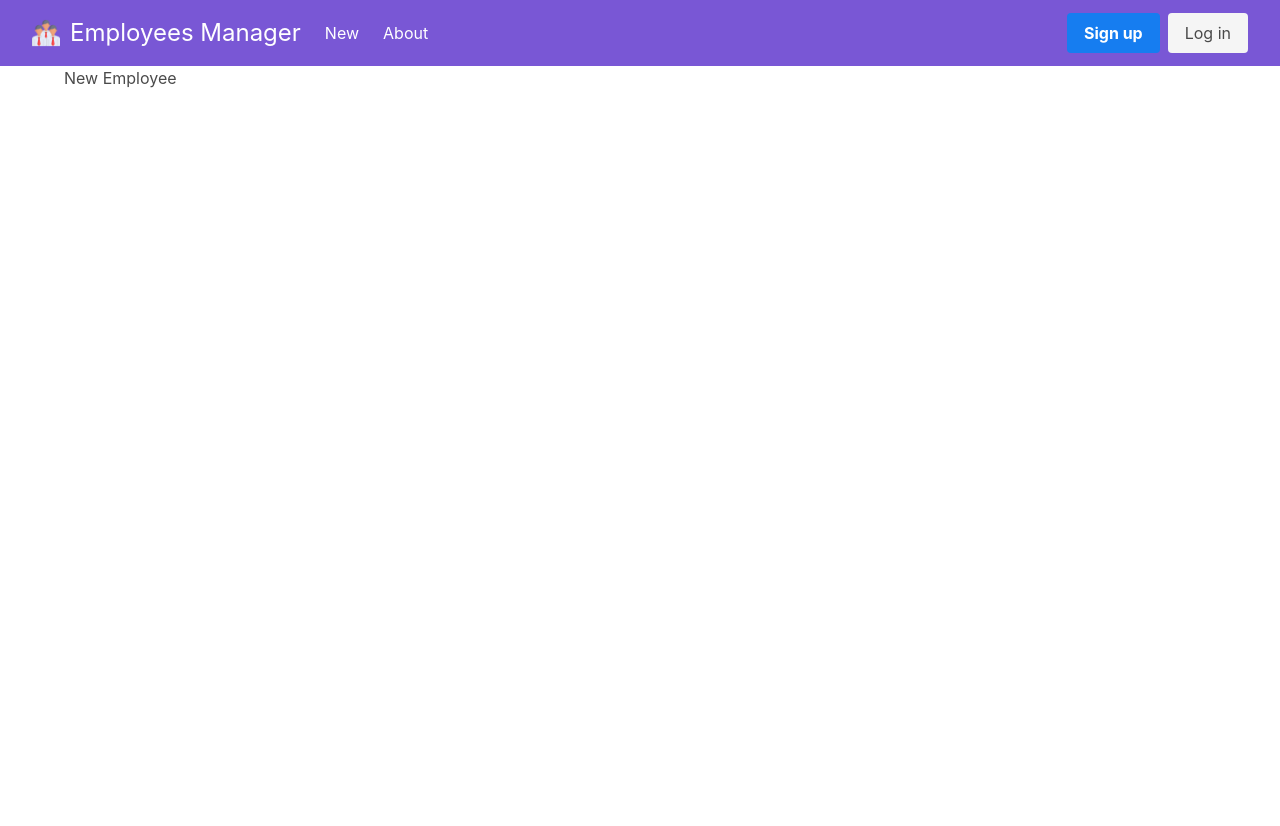
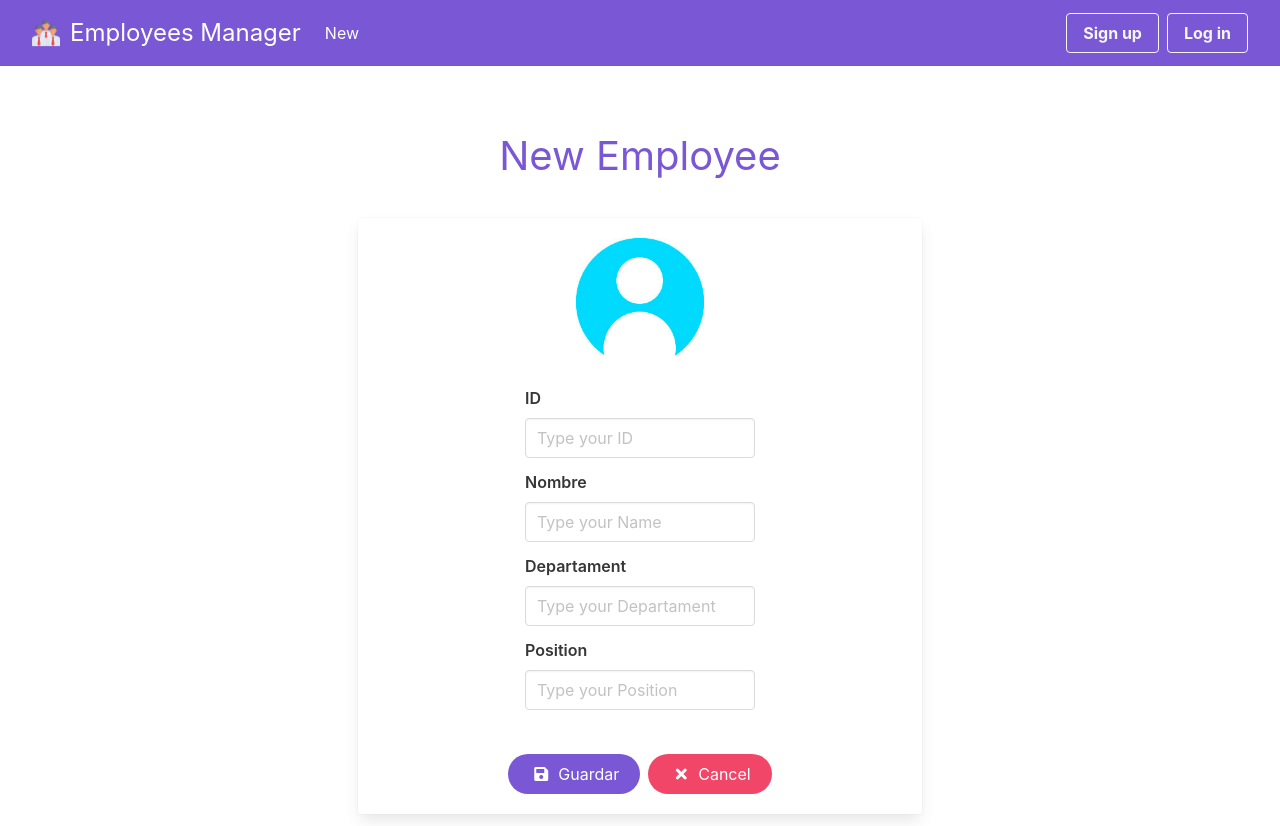
Before and after one commit to Allan-Sanchez/employee-manager, a Vue app: page /new in a window 1280 px wide. Before the commit the page ends 800 px from the top, so only its background shows below. Built offline with nearby package versions, Linux system fonts and the light colour scheme; no server answers.

Commit message:
created and updated finished

```diff
--- a/src/components/NavBar.vue
+++ b/src/components/NavBar.vue
@@ -13,19 +13,16 @@
             <b-navbar-item tag="router-link" :to="{ path: '/new' }">
                 New
             </b-navbar-item>
-            <b-navbar-item href="#">
-                About
-            </b-navbar-item>
         </template>
 
         <template slot="end">
             <b-navbar-item tag="div">
                 <div class="buttons">
-                    <a class="button is-info">
+                    <a class="button is-light is-outlined" >
                         <strong>Sign up</strong>
                     </a>
-                    <a class="button is-light">
-                        Log in
+                    <a class="button is-light is-outlined">
+                        <strong>Log in</strong>
                     </a>
                 </div>
             </b-navbar-item>
--- a/src/views/Dashboard.vue
+++ b/src/views/Dashboard.vue
@@ -62,7 +62,7 @@
             </b-table>
         <!-- flating button -->
         <div class="btn-float">
-            <a class="float" >
+            <router-link to="/new" class="float" >
                 <b-icon class="my-float"
                     pack="fas"
                     icon="plus"
@@ -70,7 +70,7 @@
                     type="is-light">
                 </b-icon>
 
-            </a>
+            </router-link>
 
 
         </div>
@@ -88,7 +88,7 @@ export default {
         }
     },
     created() {
-        db.collection("employees").orderBy('dept').get().then((querySnapshot) => {
+        db.collection("employees").orderBy('employee_id').get().then((querySnapshot) => {
             querySnapshot.forEach((doc) => {
                 const  data = {
                     'id' : doc.id,
--- a/src/views/EditEmployee.vue
+++ b/src/views/EditEmployee.vue
@@ -1,16 +1,136 @@
 <template>
     <div id="edit-employee">
-        <h1>Edit Employee</h1>
+        <h1  class="is-size-2 has-text-centered has-text-primary" style="margin-top:60px ">Edit Employee</h1>
+
+        <div class="columns" style="margin-top:20px">
+          <div class="column is-half is-offset-one-quarter">
+          <!-- card -->
+            <div class="card" style="padding:20px">
+                <form @submit.prevent="editEmployee">
+                    <div class="card-image is-flex is-horizontal-center">
+                      <figure class="image is-128x128">
+                        <img src="../../public/photo.jpg" alt="Placeholder image">
+                      </figure>
+                    </div>
+
+                    <div class="content" style="padding:20px">
+                      <!-- <h1 class="is-size-3 has-text-centered has-text-primary">{{name}}</h1> -->
+
+                      <div class="columns is-centered">
+                        <div class="column is-half">
+
+                          <div class="field">
+                            <label class="label">ID</label>
+                            <div class="control">
+                              <input class="input" disabled required type="text" v-model="employee_id"  placeholder="Type your ID">
+                            </div>
+                          </div>
+
+                          <div class="field">
+                            <label class="label">Nombre</label>
+                            <div class="control">
+                              <input class="input" required type="text" v-model="name"  placeholder="Type your Name">
+                            </div>
+                          </div>
+
+                          <div class="field">
+                            <label class="label">Departament</label>
+                            <div class="control">
+                              <input class="input" required type="text" v-model="dept"  placeholder="Type your Departament">
+                            </div>
+                          </div>
+
+                           <div class="field">
+                            <label class="label">Position</label>
+                            <div class="control">
+                              <input class="input" required type="text" v-model="position"  placeholder="Type your Position">
+                            </div>
+                          </div>
+                        </div>
+                      </div>
+
+                    </div>
+
+                    <!-- buttons -->
+                    <div class="">
+                      <div class="buttons is-flex is-horizontal-center">
+                       <button  type="submit" class="button is-primary is-rounded is-block">
+                         <b-icon style="margin: 0px 5px 0px 0px"
+                              pack="fas"
+                              icon="save"
+                              size="is-small">
+                          </b-icon>Guardar
+                       </button>
+                          <router-link to="/" class="button is-danger is-rounded">
+                            <b-icon style="margin: 0px 5px 0px 0px"
+                                pack="fas"
+                                icon="times"
+                                size="is-small">
+                            </b-icon>
+                              Cancel
+                          </router-link>
+                      </div>
+                    </div>
+                </form>
+            </div>
+          <!-- </div> -->
+            <!-- end card -->
+          </div>
+        </div>
     </div>
 </template>
 
 <script>
+import db from '@/components/firebaseInit';
 export default {
     nama:'edit-employee',
     data() {
         return {
-
+             employee_id : null,
+            name: null,
+            dept: null,
+            position:null
         }
+    },
+    beforeRouteEnter (to, from, next) {
+        db.collection('employees').where('employee_id','==',to.params.employee_id).get()
+            .then((querySnapshot) => {
+                querySnapshot.forEach(doc => {
+                     next(vm => {
+                         vm.employee_id = doc.data().employee_id
+                         vm.name = doc.data().name
+                         vm.dept = doc.data().dept
+                         vm.position = doc.data().position
+                        })
+                });
+            })
+    },
+    methods: {
+      editEmployee(){
+        db.collection('employees').where('employee_id','==',this.$route.params.employee_id).get()
+          .then(querySnapshot =>{
+            querySnapshot.forEach(doc =>{
+              doc.ref.update({
+              employee_id:this.employee_id,
+               name : this.name,
+               dept : this.dept,
+               position : this.position
+              })
+              .then(() => {
+                this.$router.push({name:'view-employee',
+                                  params:{employee_id : this.employee_id }})
+                this.$buefy.toast.open('Employee update successful!')
+              })
+            })
+          })
+      }
     },
 }
 </script>
+
+<style scoped >
+.is-horizontal-center{
+justify-content: center;
+align-items: center;
+}
+</style>
--- a/src/views/NewEmployee.vue
+++ b/src/views/NewEmployee.vue
@@ -1,16 +1,119 @@
 <template>
     <div id="new-employee">
-        <h1>New Employee</h1>
+        <h1  class="is-size-2 has-text-centered has-text-primary" style="margin-top:60px ">New Employee</h1>
+
+        <div class="columns" style="margin-top:20px">
+          <div class="column is-half is-offset-one-quarter">
+          <!-- card -->
+            <div class="card" style="padding:20px">
+                <form @submit.prevent="addEmployee">
+                    <div class="card-image is-flex is-horizontal-center">
+                      <figure class="image is-128x128">
+                        <img src="../../public/photo.jpg" alt="Placeholder image">
+                      </figure>
+                    </div>
+
+                    <div class="content" style="padding:20px">
+                      <!-- <h1 class="is-size-3 has-text-centered has-text-primary">{{name}}</h1> -->
+
+                      <div class="columns is-centered">
+                        <div class="column is-half">
+
+                          <div class="field">
+                            <label class="label">ID</label>
+                            <div class="control">
+                              <input class="input" required type="text" v-model="employee_id"  placeholder="Type your ID">
+                            </div>
+                          </div>
+
+                          <div class="field">
+                            <label class="label">Nombre</label>
+                            <div class="control">
+                              <input class="input" required type="text" v-model="name"  placeholder="Type your Name">
+                            </div>
+                          </div>
+
+                          <div class="field">
+                            <label class="label">Departament</label>
+                            <div class="control">
+                              <input class="input" required type="text" v-model="dept"  placeholder="Type your Departament">
+                            </div>
+                          </div>
+
+                           <div class="field">
+                            <label class="label">Position</label>
+                            <div class="control">
+                              <input class="input" required type="text" v-model="position"  placeholder="Type your Position">
+                            </div>
+                          </div>
+                        </div>
+                      </div>
+
+                    </div>
+
+                    <!-- buttons -->
+                    <div class="">
+                      <div class="buttons is-flex is-horizontal-center">
+                       <button  type="submit" class="button is-primary is-rounded is-block">
+                         <b-icon style="margin: 0px 5px 0px 0px"
+                              pack="fas"
+                              icon="save"
+                              size="is-small">
+                          </b-icon>Guardar
+                       </button>
+                          <router-link to="/" class="button is-danger is-rounded">
+                            <b-icon style="margin: 0px 5px 0px 0px"
+                                pack="fas"
+                                icon="times"
+                                size="is-small">
+                            </b-icon>
+                              Cancel
+                          </router-link>
+                      </div>
+                    </div>
+                </form>
+            </div>
+          <!-- </div> -->
+            <!-- end card -->
+          </div>
+        </div>
     </div>
 </template>
 
 <script>
+import db from '@/components/firebaseInit';
 export default {
     nama:'new-employee',
     data() {
         return {
-
+            employee_id : null,
+            name: null,
+            dept: null,
+            position:null
+        }
+    },
+    methods: {
+        addEmployee(){
+           db.collection('employees').add({
+               employee_id:this.employee_id,
+               name : this.name,
+               dept : this.dept,
+               position : this.position
+           })
+           .then(docRef =>{
+               this.$router.push('/');
+               this.$buefy.toast.open('Employee add successful!')
+           })
+           .catch(error => console.log(`Error ${error}`))
         }
     },
 }
 </script>
+
+
+<style scoped >
+.is-horizontal-center{
+justify-content: center;
+align-items: center;
+}
+</style>
```
Also changed, not shown: src/views/ViewEmployee.vue (+3 -4 lines).
